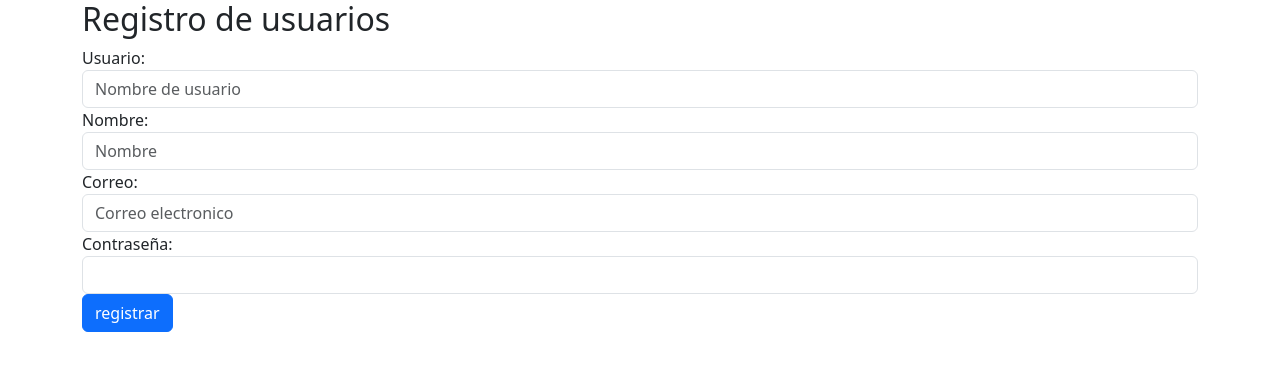
After one commit to JavierBrizuela/Tienda_online, a Django app: page /users/register/ in a window 1280 px wide. The commit adds this page. Shown: the top 371 px of the page. Run offline with Django 4.2, Linux system fonts and the light colour scheme.

Commit message:
"cuarto commit"

```diff
--- /dev/null
+++ b/users/form.py
@@ -0,0 +1,38 @@
+from django import forms
+from django.contrib.auth.models import User
+
+class RegisterForm(forms.Form):
+    username = forms.CharField(label='Usuario', max_length=128, required=True, widget= forms.TextInput(attrs={
+        'class':"form-control",
+        'placeholder':'Nombre de usuario',
+        'id':'username',
+    }))
+    firstmame = forms.CharField(label='Nombre', widget= forms.TextInput(attrs={
+        'class':"form-control",
+        'placeholder':'Nombre',
+        'id':'firstname',
+    }))
+    email = forms.EmailField(label='Correo', required=True, widget= forms.EmailInput(attrs={
+        'class':"form-control",
+        'placeholder':'Correo electronico',
+        'id':'email',
+    }))
+    password = forms.CharField(label='Contraseña', required=True, widget= forms.PasswordInput(attrs={
+        'class':"form-control",
+        'id':'password',
+
+    }))
+
+    def clean_username(self):
+        username = self.cleaned_data.get('username')
+        if User.objects.filter(username=username).exists():
+            raise forms.ValidationError('El nombre de usuario ya esta en uso')
+        else:
+            return username
+
+    def clean_email(self):
+        email = self.cleaned_data.get('email')
+        if User.objects.filter(email=email).exists():
+            raise forms.ValidationError('El correo ya existe')
+        else:
+            return email
--- /dev/null
+++ b/users/templates/users/register.html
@@ -0,0 +1,26 @@
+<!DOCTYPE html>
+<html lang="en">
+<head>
+    <meta charset="UTF-8">
+    <meta name="viewport" content="width=device-width, initial-scale=1.0">
+    <link href="https://cdn.jsdelivr.net/npm/bootstrap@5.3.0/dist/css/bootstrap.min.css" rel="stylesheet" integrity="sha384-9ndCyUaIbzAi2FUVXJi0CjmCapSmO7SnpJef0486qhLnuZ2cdeRhO02iuK6FUUVM" crossorigin="anonymous">
+    <title>Register</title>
+</head>
+<body>
+    <div class="container">
+        <div class="row">
+            <div class="col">
+                <h2>Registro de usuarios</h2>
+                <form method="POST">
+                    {% csrf_token %}
+                    {% for field in form %}
+                        <div class="form-group"> {{ field.label_tag }} {{ field }} {{ field.errors }} </div>
+                    {% endfor %}
+                    <input class="btn btn-primary" type="submit" value="registrar">
+                </form>
+            </div>
+        </div>
+    </div>
+    <script src="https://cdn.jsdelivr.net/npm/bootstrap@5.3.0/dist/js/bootstrap.bundle.min.js" integrity="sha384-geWF76RCwLtnZ8qwWowPQNguL3RmwHVBC9FhGdlKrxdiJJigb/j/68SIy3Te4Bkz" crossorigin="anonymous"></script>
+</body>
+</html>
--- a/users/urls.py
+++ b/users/urls.py
@@ -1,7 +1,8 @@
 from django.urls import path
-from .views import login_view, logout_view
+from .views import login_view, logout_view, register
 
 urlpatterns = [
     path('login/', login_view, name='login'),
     path('logout/', logout_view, name='logout'),
+    path('register/', register, name='register'),
 ]
--- a/users/views.py
+++ b/users/views.py
@@ -1,6 +1,8 @@
 from django.shortcuts import render, redirect
 from django.contrib.auth import login, logout, authenticate
+from django.contrib.auth.models import User
 from django.contrib import messages
+from .form import RegisterForm
 
 # Create your views here.
 
@@ -23,3 +25,18 @@ def logout_view(request):
     logout(request)
     messages.success(request, 'Sesion cerrada exitosamente')
     return redirect('login')
+
+def register(request):
+    form = RegisterForm(request.POST or None)
+    if request.method == 'POST' and form.is_valid():
+        username = form.cleaned_data.get('username')
+        firstname = form.cleaned_data.get('firstname')
+        email = form.cleaned_data.get('email')
+        password = form.cleaned_data.get('password')
+        user = User.objects.create_user(username, email, password)
+        if user:
+            login(request, user)
+            messages.success(request, 'Usuario creado correctamente')
+            return redirect('index')
+
+    return render(request, 'users/register.html', {'form':form})
```
Also changed, not shown: core/templates/core/index.html (+4 -3 lines), users/templates/users/login.html (+4 -3 lines), db.sqlite3.
